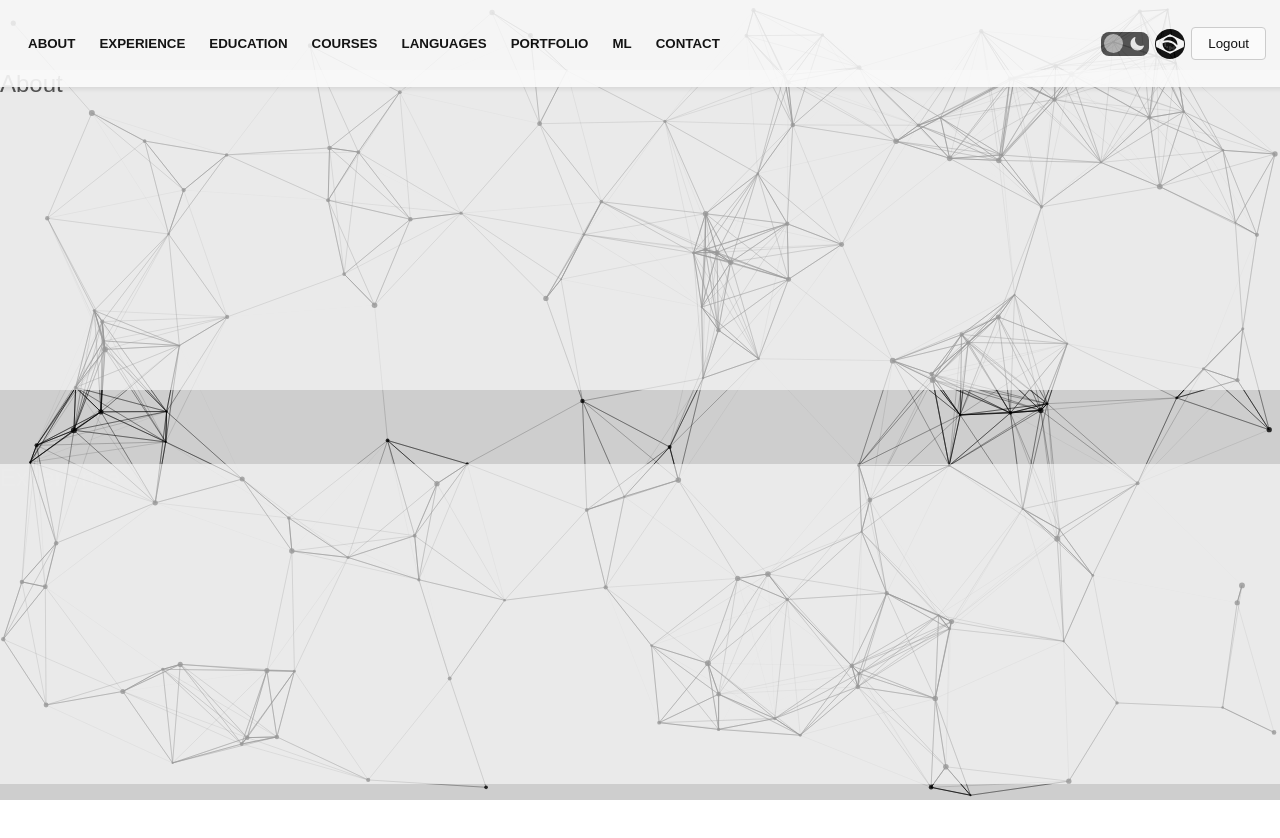
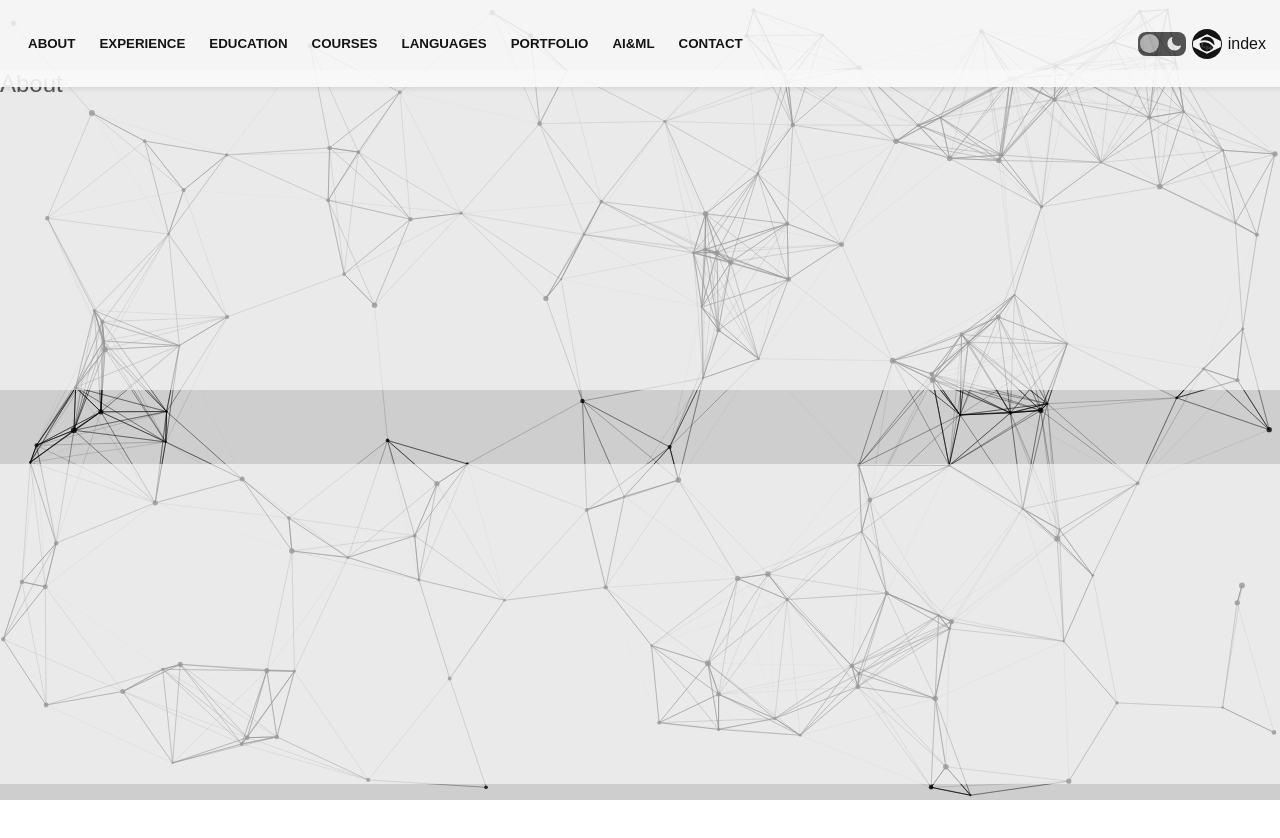
Before and after one commit to guicamargo/portfolio-frontend, a React (Vite) app: page / in a window 1280 px wide. Shown: the top 838 px of the page. Built offline with nearby package versions, Linux system fonts and the light colour scheme.

Commit message:
criando menu user

```diff
--- a/package.json
+++ b/package.json
@@ -10,6 +10,8 @@
     "preview": "vite preview"
   },
   "dependencies": {
+    "@emotion/react": "^11.14.0",
+    "@emotion/styled": "^11.14.0",
     "@fortawesome/fontawesome-free": "^6.7.2",
     "@tsparticles/react": "^3.0.0",
     "@tsparticles/slim": "^3.7.1",
--- a/src/components/Header/index.jsx
+++ b/src/components/Header/index.jsx
@@ -44,6 +44,8 @@ import ThemeToggle from '../ThemeToggle';
 import LanguageSelector from '../LanguageSelector';
 import NavigationButtons from '../NavigationButtons';
 import './styles.css';
+
+import MenuNavBar from '../MenuNavBar/index';
 
 const Header = () => {
   const { t } = useTranslation();
@@ -106,14 +108,15 @@ const Header = () => {
         <ThemeToggle />
         <LanguageSelector />
         {isAuthenticated && (
-          <button
-            className="logout-btn"
-            onClick={() => {
-              // lógica de logout
-            }}
-          >
-            {t('nav.logout')}
-          </button>
+          <MenuNavBar />
+          // <button
+          //   className="logout-btn"
+          //   onClick={() => {
+          //     // lógica de logout
+          //   }}
+          // >
+          //   {t('nav.logout')}
+          // </button>
         )}
       </div>
     </header>
--- /dev/null
+++ b/src/components/MenuNavBar/index.jsx
@@ -0,0 +1,9 @@
+import React from 'react'
+
+const index = () => {
+  return (
+    <div>index</div>
+  )
+}
+
+export default index
--- a/src/components/NavigationButtons/index.jsx
+++ b/src/components/NavigationButtons/index.jsx
@@ -112,7 +112,7 @@ const NavigationButtons = () => {
     {
       page: '/',
       sectionId: 'section7',
-      label: 'ml',
+      label: 'Ai&Ml',
       requiresAuth: true,
     },
     { page: '/', sectionId: 'section8', label: 'contact' },
```
Also changed, not shown: 1 other file (tests, documents, lock files or other folders).
